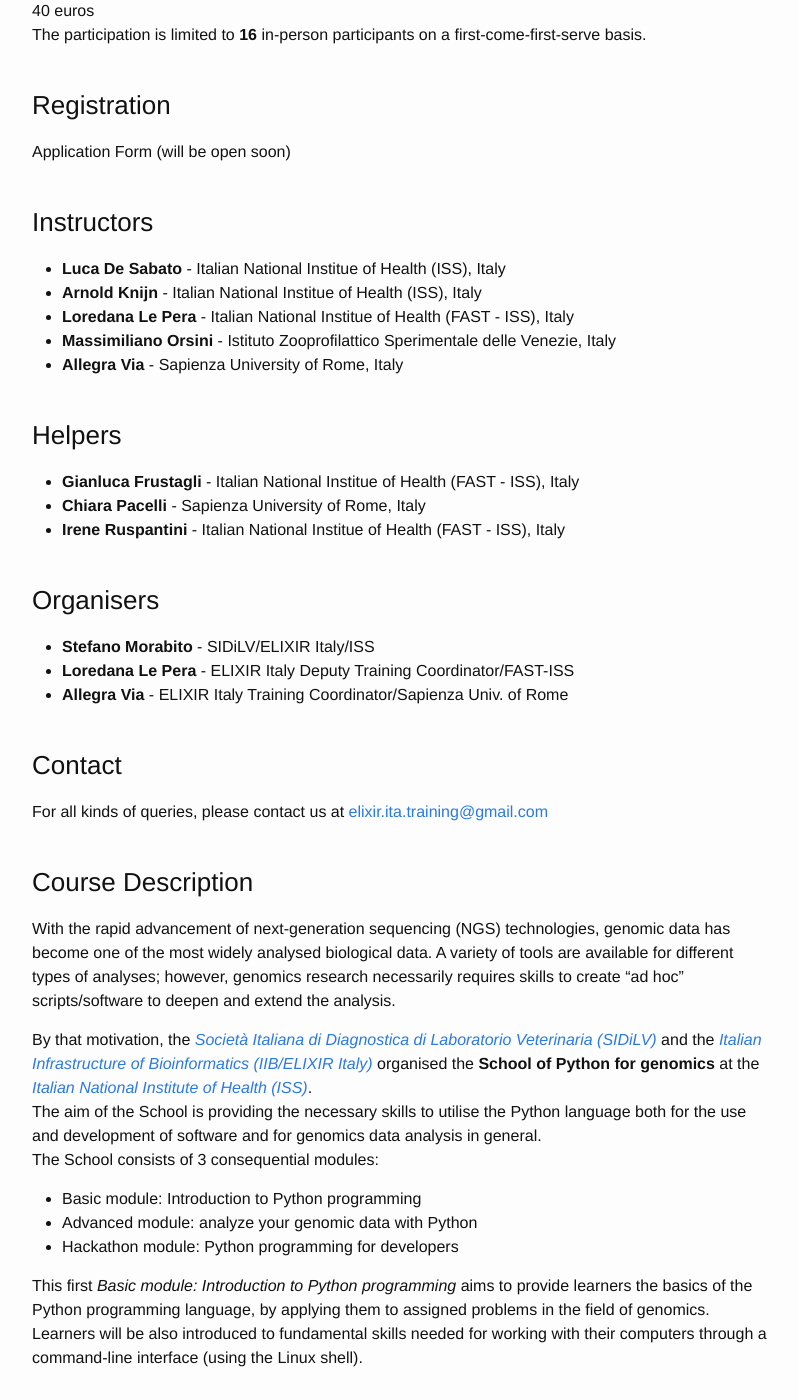
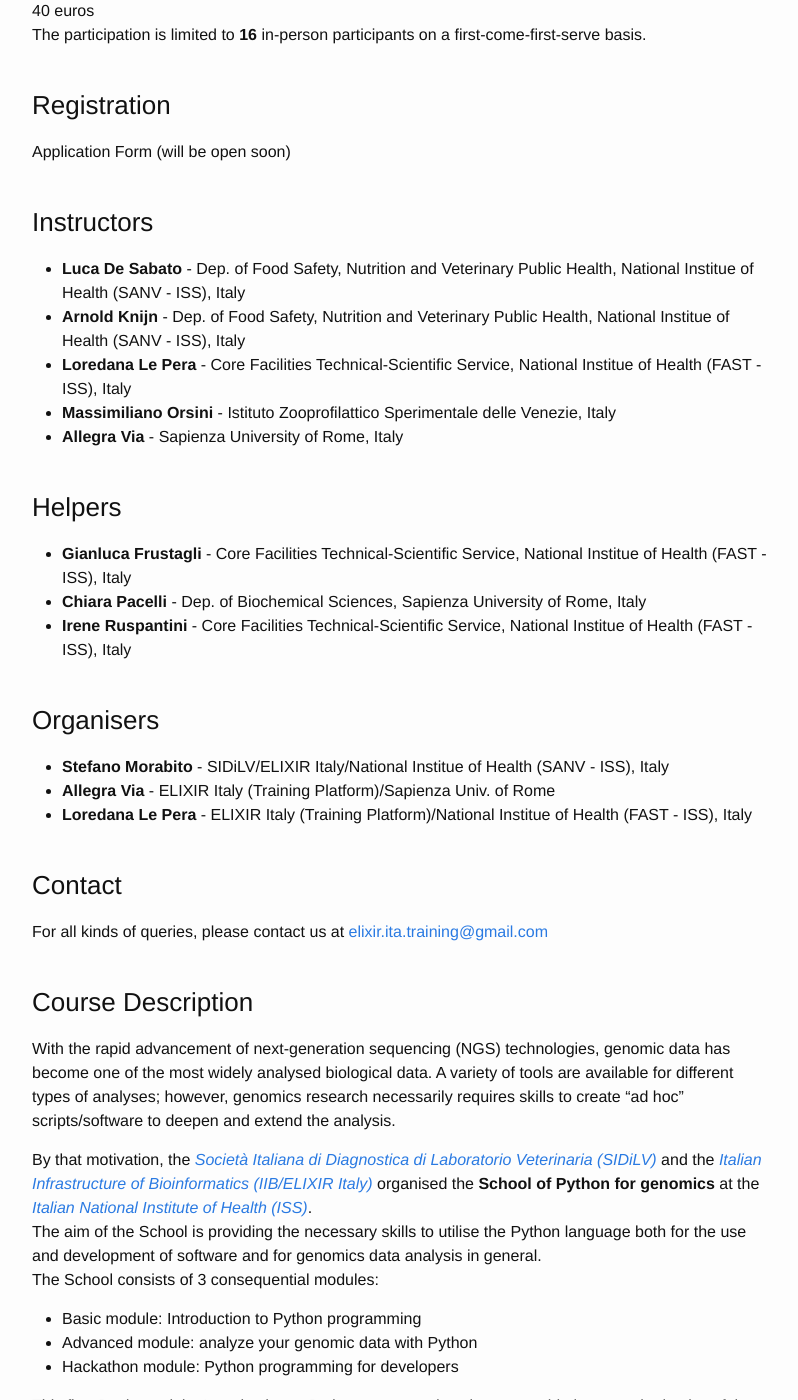
Before and after one commit to ELIXIR-IIB-training/website, a Jekyll site: the page built from _posts/2022-11-22-School_Python_genomics_Basic_module.md, in a window 1280 px wide and 1400 px high, scrolled down 939 px. Shown: the whole window, without its empty margins (238-1036 px from the left). Built offline with Jekyll 4.4.1, drawn with Linux system fonts in a browser that asks for light colours.

Commit message:
Add affiliations

```diff
--- a/_posts/2022-11-22-School_Python_genomics_Basic_module.md
+++ b/_posts/2022-11-22-School_Python_genomics_Basic_module.md
@@ -53,25 +53,25 @@ Application Form (will be open soon)
 <br>
 
 ### Instructors
-- **Luca De Sabato** - Italian National Institue of Health (ISS), Italy
-- **Arnold Knijn** - Italian National Institue of Health (ISS), Italy
-- **Loredana Le Pera** - Italian National Institue of Health (FAST - ISS), Italy
+- **Luca De Sabato** - Dep. of Food Safety, Nutrition and Veterinary Public Health, National Institue of Health (SANV - ISS), Italy
+- **Arnold Knijn** - Dep. of Food Safety, Nutrition and Veterinary Public Health, National Institue of Health (SANV - ISS), Italy
+- **Loredana Le Pera** - Core Facilities Technical-Scientific Service, National Institue of Health (FAST - ISS), Italy
 - **Massimiliano Orsini** - Istituto Zooprofilattico Sperimentale delle Venezie, Italy
 - **Allegra Via** - Sapienza University of Rome, Italy
 <br>
 <br>
 
 ### Helpers
-- **Gianluca Frustagli** - Italian National Institue of Health (FAST - ISS), Italy
-- **Chiara Pacelli** - Sapienza University of Rome, Italy
-- **Irene Ruspantini** - Italian National Institue of Health (FAST - ISS), Italy
+- **Gianluca Frustagli** - Core Facilities Technical-Scientific Service, National Institue of Health (FAST - ISS), Italy
+- **Chiara Pacelli** - Dep. of Biochemical Sciences, Sapienza University of Rome, Italy
+- **Irene Ruspantini** - Core Facilities Technical-Scientific Service, National Institue of Health (FAST - ISS), Italy
 <br>
 <br>
 
 ### Organisers
-- **Stefano Morabito** - SIDiLV/ELIXIR Italy/ISS
-- **Loredana Le Pera** - ELIXIR Italy Deputy Training Coordinator/FAST-ISS
-- **Allegra Via** - ELIXIR Italy Training Coordinator/Sapienza Univ. of Rome
+- **Stefano Morabito** - SIDiLV/ELIXIR Italy/National Institue of Health (SANV - ISS), Italy
+- **Allegra Via** - ELIXIR Italy (Training Platform)/Sapienza Univ. of Rome
+- **Loredana Le Pera** - ELIXIR Italy (Training Platform)/National Institue of Health (FAST - ISS), Italy
 <br>
 <br>
 
```
